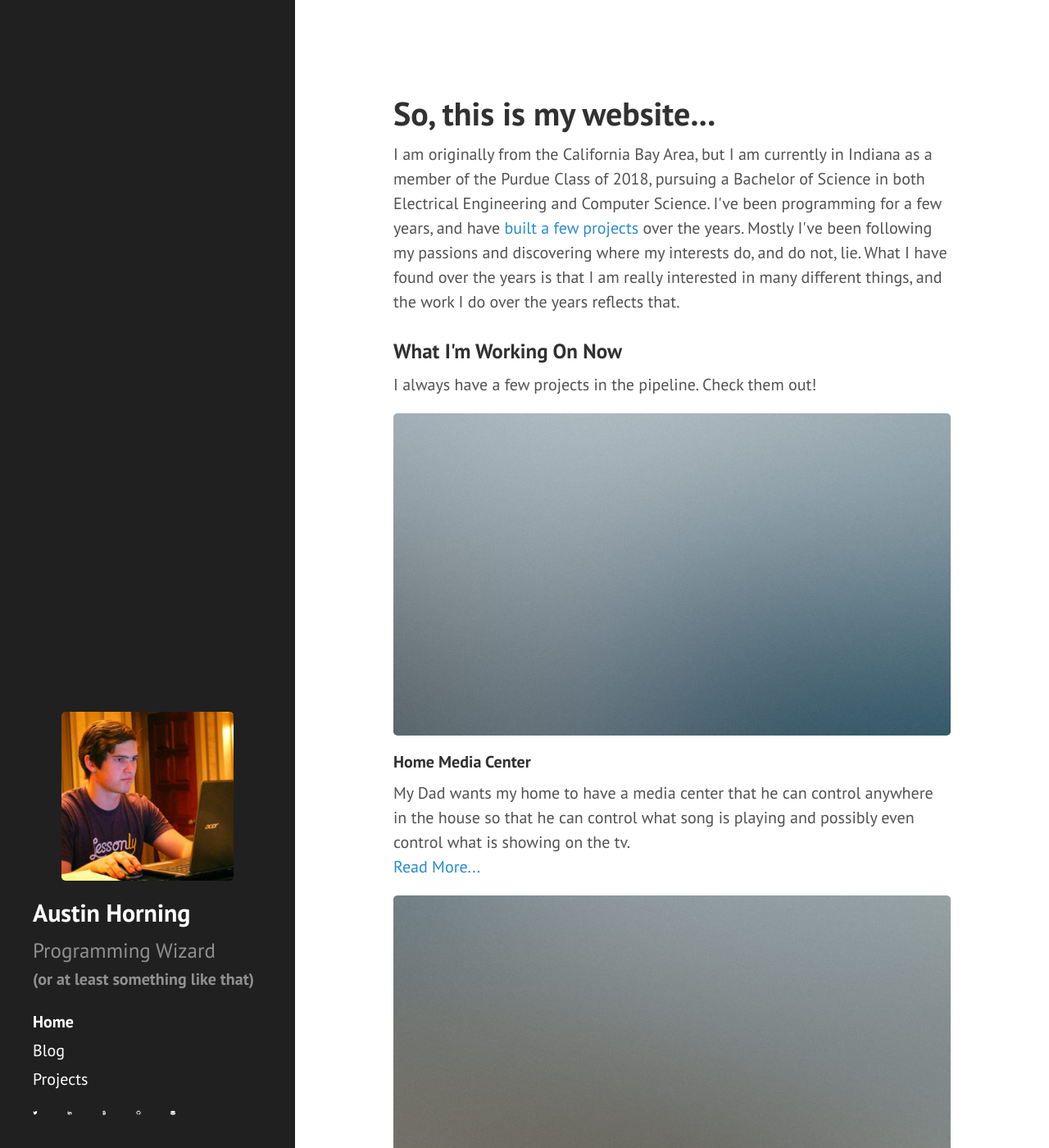
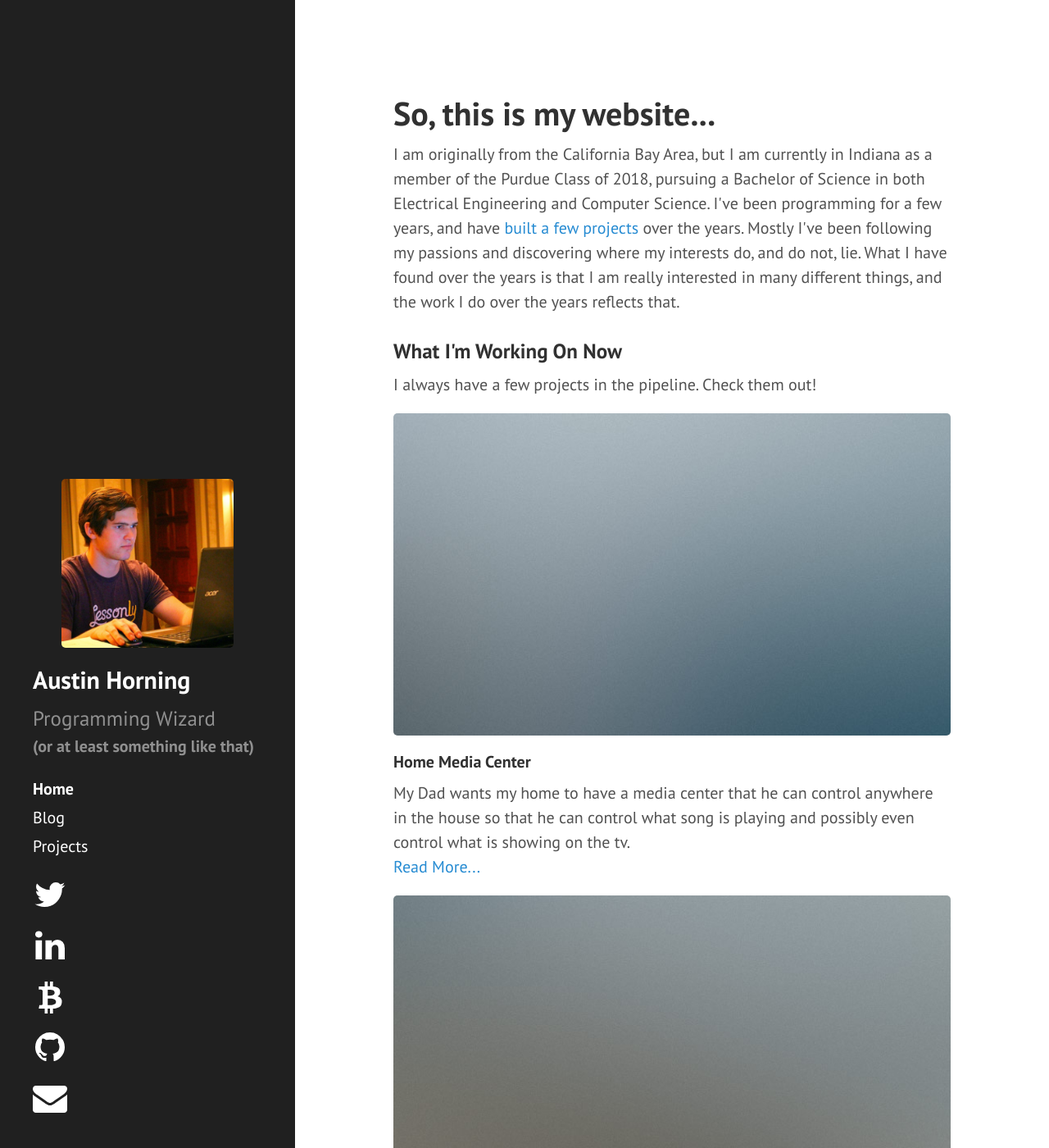
Before and after one commit to TheAustinSeven/theaustinseven.github.io, a Jekyll site: the page built from index.html, in a window 1280 px wide and 1400 px high. Shown: the whole window at 82% size. Built offline with Jekyll 4.4.1, drawn with Linux system fonts in a browser that asks for light colours; nearby versions of some CDN libraries; library files that are not in the unit come from our copies; the list of posts is cut into pages by our own code.

Commit message:
fixed some inline issue

```diff
--- a/_includes/head.html
+++ b/_includes/head.html
@@ -18,7 +18,6 @@
   <link rel="stylesheet" href="{{ site.baseurl }}public/css/poole.css">
   <link rel="stylesheet" href="{{ site.baseurl }}public/css/syntax.css">
   <link rel="stylesheet" href="{{ site.baseurl }}public/css/hyde.css">
-  <link rel="stylesheet" href="{{ site.baseurl }}public/css/font-awesome.min.css">
   <link rel="stylesheet" href="{{ site.baseurl }}public/css/homestyle.css">
   <link rel="stylesheet" href="http://fonts.googleapis.com/css?family=PT+Sans:400,400italic,700|Abril+Fatface">
 
--- a/public/css/homestyle.css
+++ b/public/css/homestyle.css
@@ -3,6 +3,5 @@ ul.icons {
   list-style: none;
   padding-left: 0; }
 .icon {
-  float:left;
-  position: relative;
-  width: 15%; }
+  display:inline;
+  position: relative;}
```
